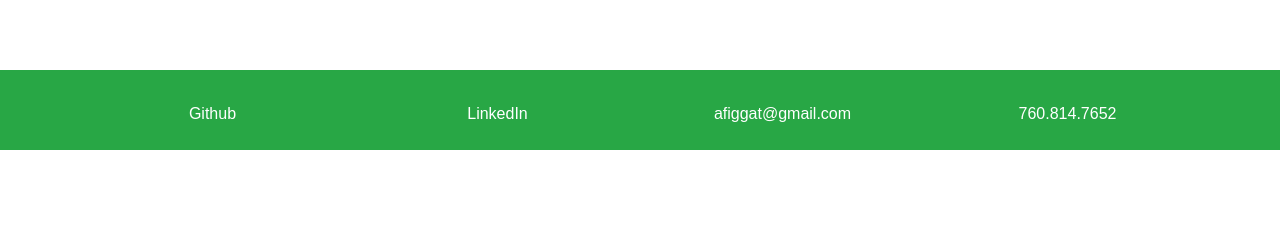
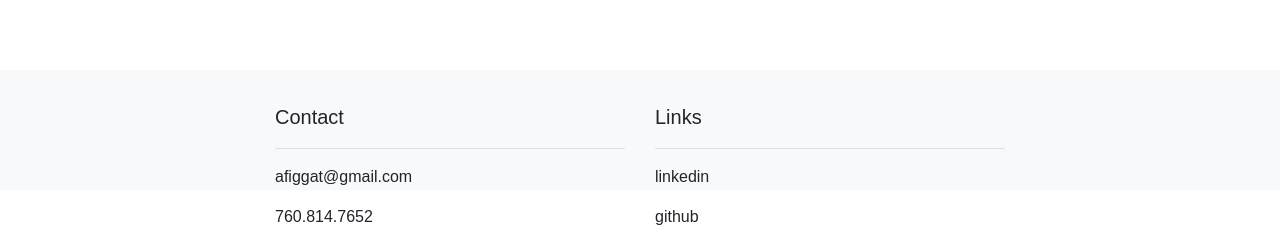
Before and after one commit to adamfigg/onlinePortfolio2.0, a React (Create React App) app: page / in a window 1280 px wide. Shown: the part 686-928 px from the top of the page. Before the commit the page ends 836 px from the top, so only its background shows below. Built offline with nearby package versions, Linux system fonts and the light colour scheme; the HTML template or start-up script is replaced by a standard one.

Commit message:
after hours of trying to get the footer to work, it finally works. Simpler solution than I was thinking. Yay though.

```diff
--- a/src/components/about/About.js
+++ b/src/components/about/About.js
@@ -31,7 +31,6 @@ class About extends Component {
                         </Col>
                     </Row>
                 </Container>
-
         );
     }
 }
--- a/src/components/footer/Footer.css
+++ b/src/components/footer/Footer.css
@@ -1,9 +1,7 @@
 footer {
-margin-top: 2rem;
-padding: 2rem 0;
-color: white;
-text-align: center;
-position: absolute;
-   width:100%;
-   height:10vh;
+	margin-top: 2rem;
+	padding: 2rem 0;
+	position: absolute;
+	width: 100%;
+	height: 15vh;
 }
--- a/src/components/footer/Footer.js
+++ b/src/components/footer/Footer.js
@@ -6,24 +6,23 @@ import './Footer.css';
 class Footer extends Component {
 	render() {
 		return (
-            <footer className="bg-success">
+			<footer className='bg-light'>
 				<Container>
 					<Row className='justify-content-md-center'>
-                        <Col md='3'>
-                            <p>Github</p>
+						<Col md='4'>
+							<p className="lead">Contact</p>
+							<hr />
+							<p>afiggat@gmail.com</p>
+							<p>760.814.7652</p>
 						</Col>
-                        <Col md='3'>
-                            <p>LinkedIn</p>
-                        </Col>
-                        <Col md='3'>
-                            <p>afiggat@gmail.com</p>
-                        </Col>
-                        <Col md='3'>
-                            <p>760.814.7652</p>
+						<Col md='4'>
+							<p className='lead'>Links</p>
+							<hr />
+							<p>linkedin</p>
+							<p>github</p>
 						</Col>
 					</Row>
 				</Container>
-
 			</footer>
 		);
 	}
```
Lines whose indentation alone changed are shown as unchanged.
